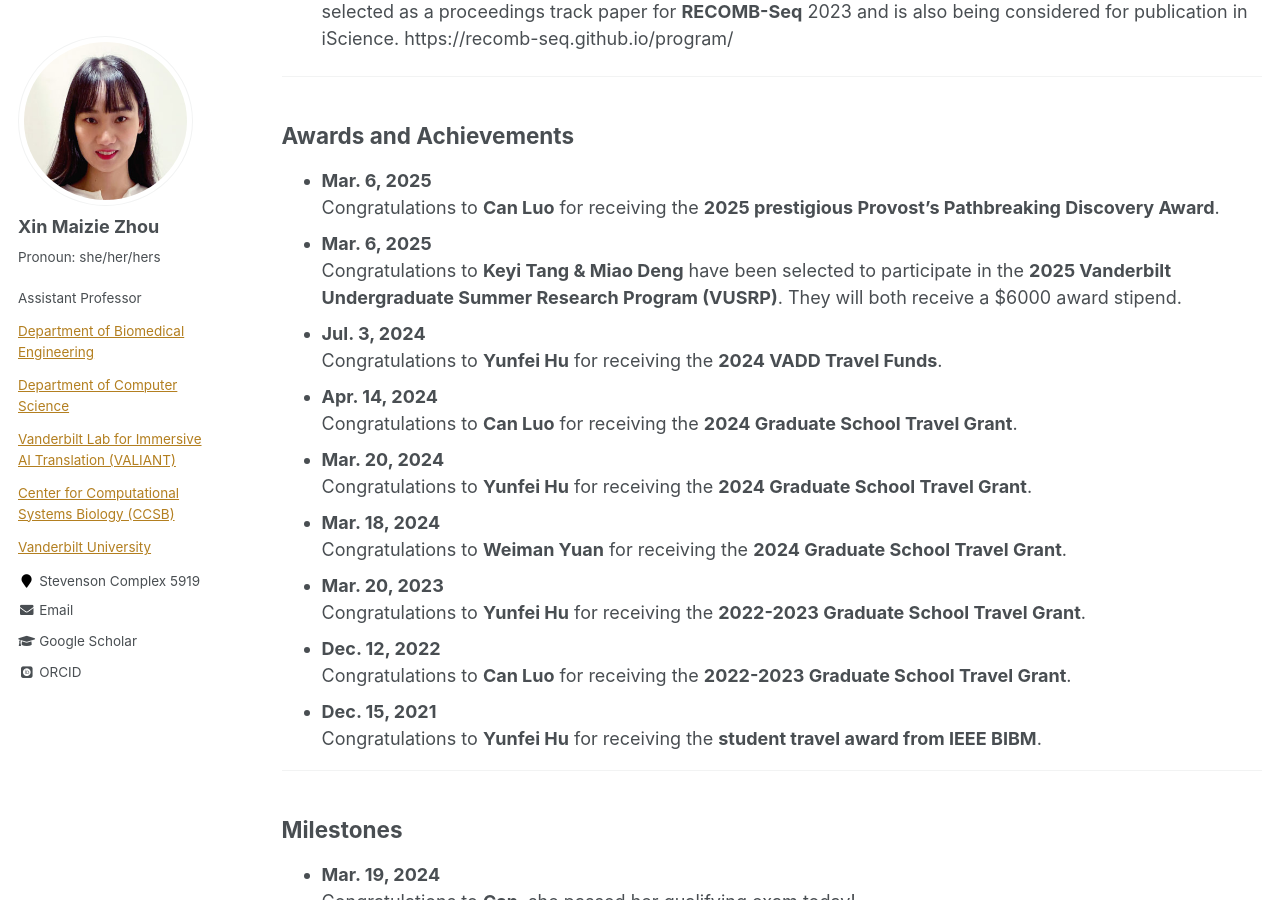
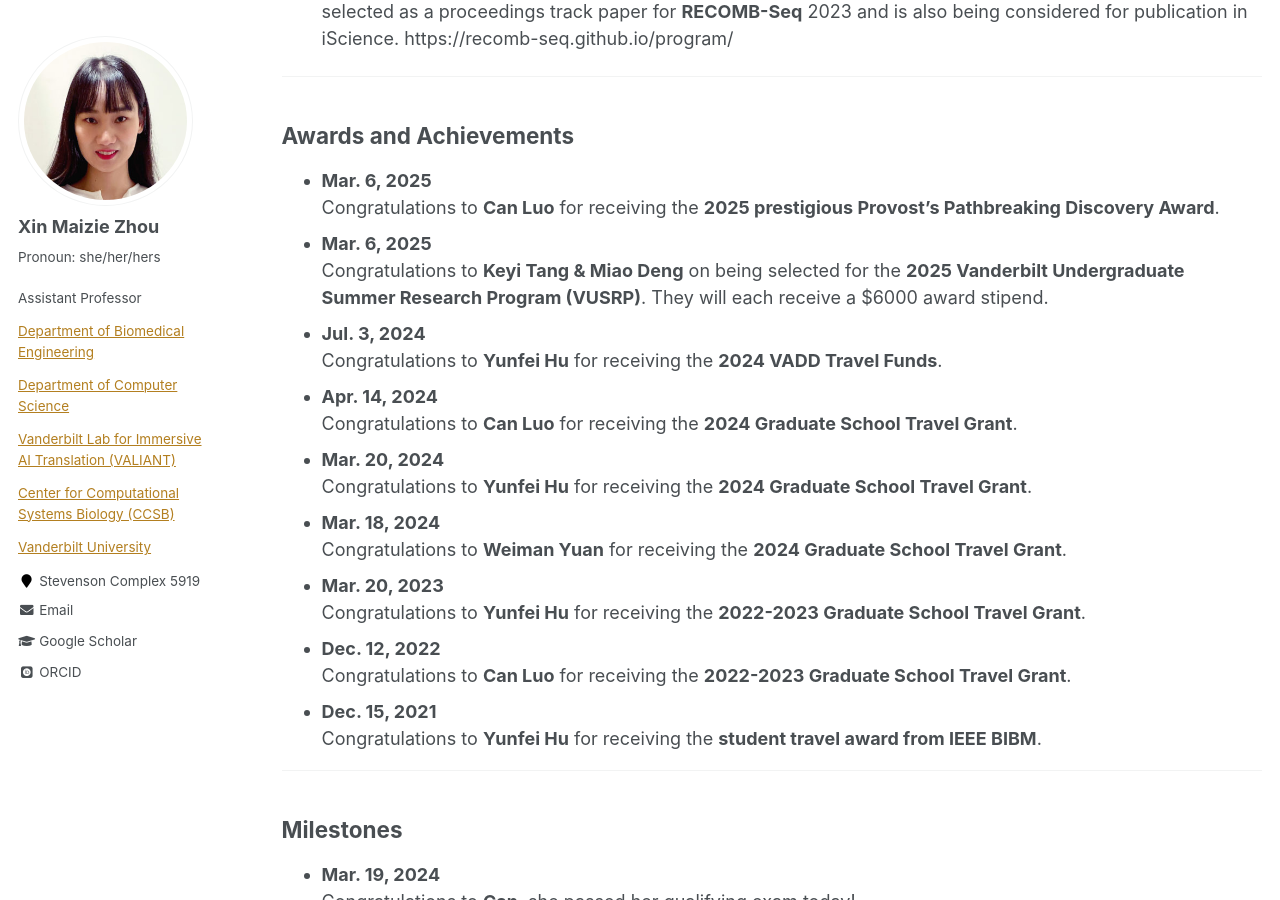
Before and after one commit to maiziezhoulab/Maiziezhoulab.github.io, a Jekyll site: the page built from _pages/LabNews.md, in a window 1280 px wide and 900 px high, scrolled down 1316 px. Built offline with Jekyll 4.4.1, drawn with Linux system fonts in a browser that asks for light colours; some web fonts are replaced.

Commit message:
Update LabNews.md

```diff
--- a/_pages/LabNews.md
+++ b/_pages/LabNews.md
@@ -41,7 +41,7 @@ author_profile: true
 - **Mar. 6, 2025**
   Congratulations to **Can Luo** for receiving the **2025 prestigious Provost's Pathbreaking Discovery Award**.
 - **Mar. 6, 2025**
-  Congratulations to **Keyi Tang & Miao Deng** have been selected to participate in the **2025 Vanderbilt Undergraduate Summer Research Program (VUSRP)**. They will both receive a $6000 award stipend.
+  Congratulations to **Keyi Tang & Miao Deng** on being selected for the  **2025 Vanderbilt Undergraduate Summer Research Program (VUSRP)**. They will each receive a $6000 award stipend.
 - **Jul. 3, 2024**
   Congratulations to **Yunfei Hu** for receiving the **2024 VADD Travel Funds**.
 - **Apr. 14, 2024**
```
